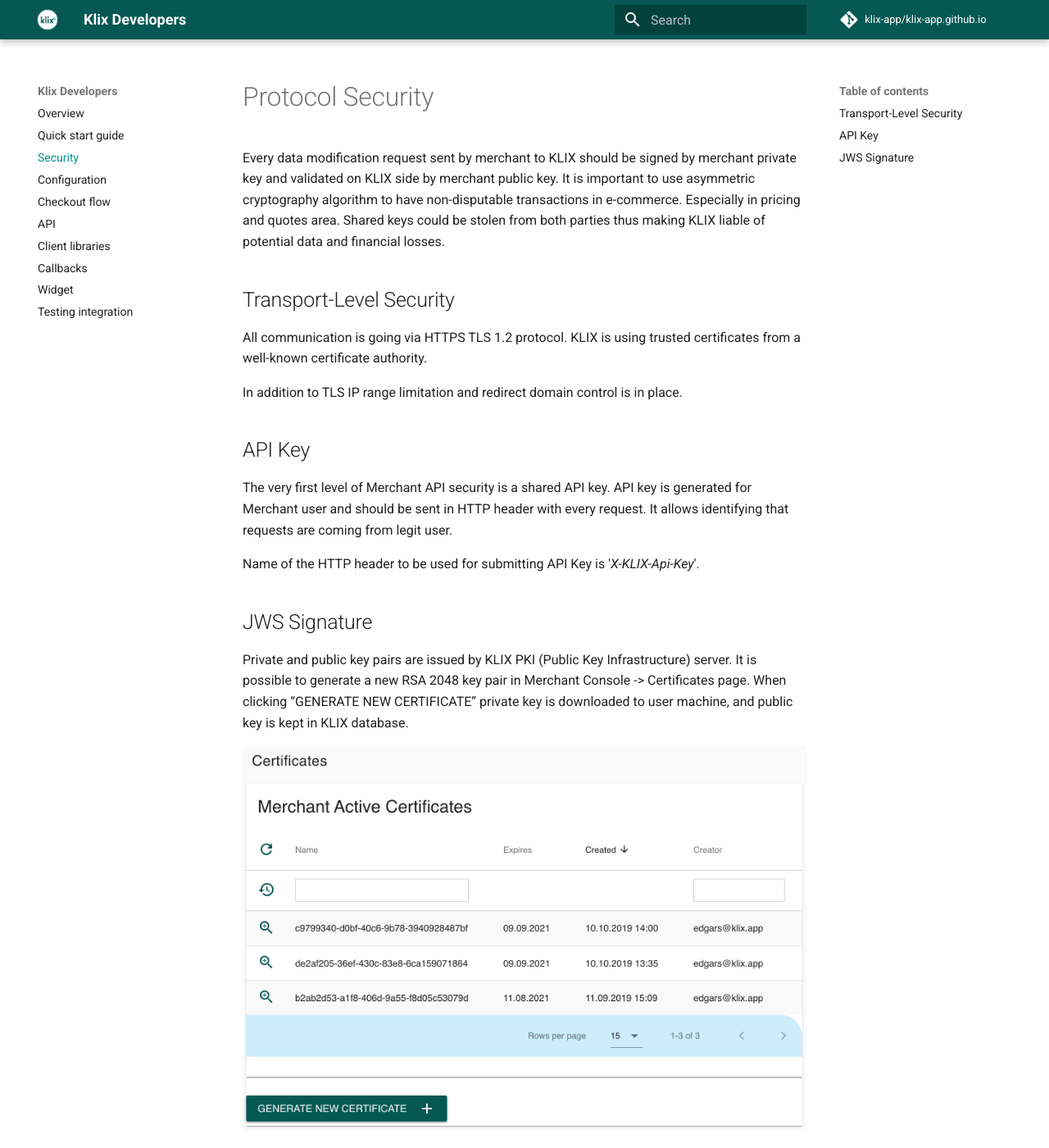
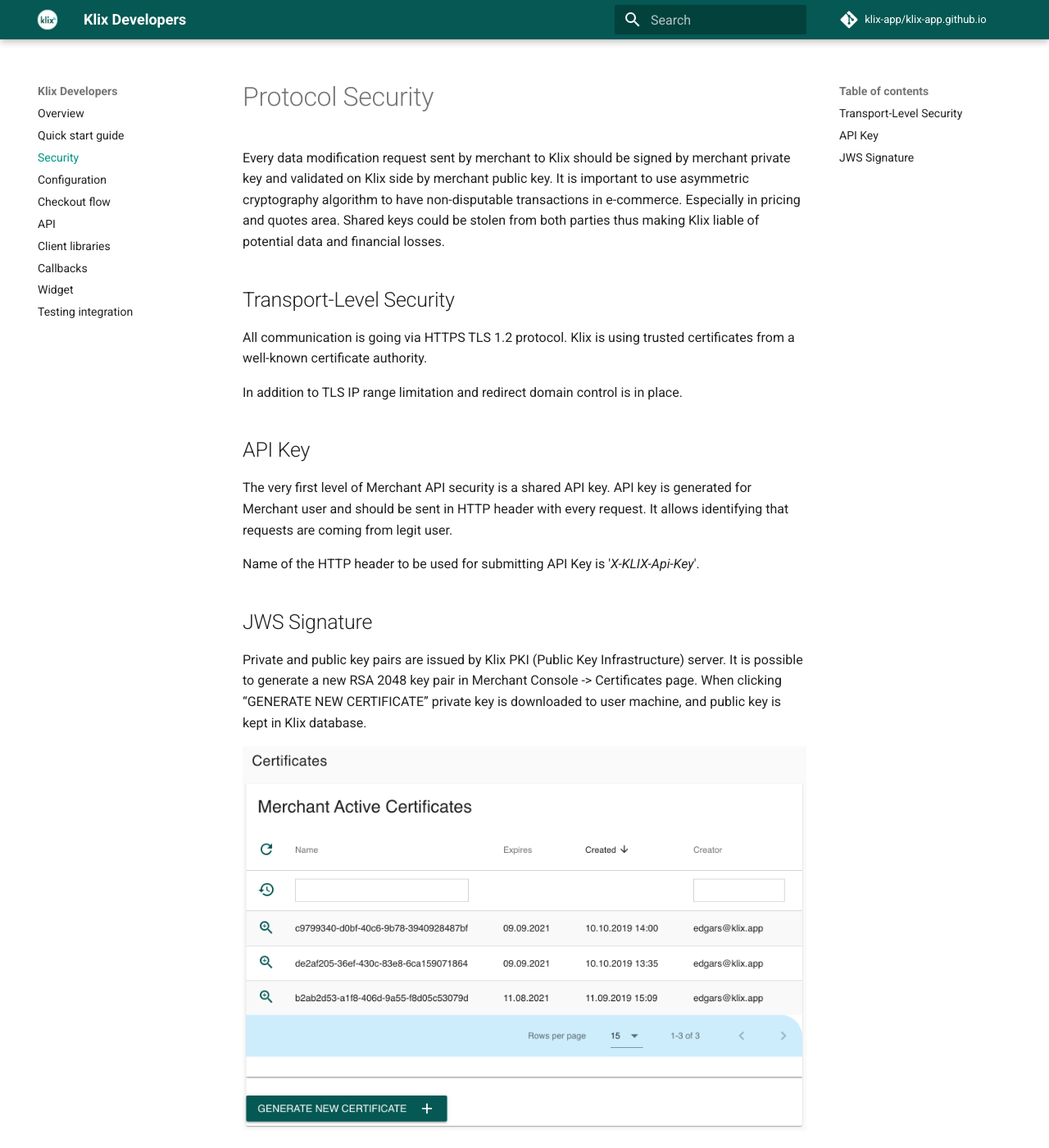
Before and after one commit to klix-app/klix-developer-documentation-website, an MkDocs documentation site: the page built from docs/security.md, in a window 1280 px wide and 1400 px high. Shown: the whole window at 82% size. Built offline with MkDocs 1.6.1 and Material for MkDocs 9.7.7, drawn with Linux system fonts in a browser that asks for light colours; comment, search, counter and statistics services are not loaded; some of the changed text lies outside the part shown.

```diff
--- a/docs/security.md
+++ b/docs/security.md
@@ -1,10 +1,10 @@
 # Protocol Security
 
-Every data modification request sent by merchant to KLIX should be signed by merchant private key and validated on KLIX side by merchant public key. It is important to use asymmetric cryptography algorithm to have non-disputable transactions in e-commerce. Especially in pricing and quotes area. Shared keys could be stolen from both parties thus making KLIX liable of potential data and financial losses.
+Every data modification request sent by merchant to Klix should be signed by merchant private key and validated on Klix side by merchant public key. It is important to use asymmetric cryptography algorithm to have non-disputable transactions in e-commerce. Especially in pricing and quotes area. Shared keys could be stolen from both parties thus making Klix liable of potential data and financial losses.
 
 ## Transport-Level Security
 
-All communication is going via HTTPS TLS 1.2 protocol. KLIX is using trusted certificates from  a well-known certificate authority.
+All communication is going via HTTPS TLS 1.2 protocol. Klix is using trusted certificates from  a well-known certificate authority.
 
 In addition to TLS IP range limitation and redirect domain control is in place.
 
@@ -16,7 +16,7 @@ Name of the HTTP header to be used for submitting API Key is '_X-KLIX-Api-Key_'.
 
 ## JWS Signature
 
-Private and public key pairs are issued by KLIX PKI (Public Key Infrastructure) server. It is possible to generate a new RSA 2048 key pair in Merchant Console -> Certificates page. When clicking “GENERATE NEW CERTIFICATE” private key is downloaded to user machine, and public key is kept in KLIX database.
+Private and public key pairs are issued by Klix PKI (Public Key Infrastructure) server. It is possible to generate a new RSA 2048 key pair in Merchant Console -> Certificates page. When clicking “GENERATE NEW CERTIFICATE” private key is downloaded to user machine, and public key is kept in Klix database.
 
 ![alt_text](images/merchant_console_generate_new_certificate.png "Generate merchant certificate in Merchant Console")
 
@@ -30,7 +30,7 @@ _“JWS compact serialization represents a signed JWT as a compact URL-safe stri
 
 [^2]: [https://medium.facilelogin.com/jwt-jws-and-jwe-for-not-so-dummies-b63310d201a3](https://medium.facilelogin.com/jwt-jws-and-jwe-for-not-so-dummies-b63310d201a3)
 
-This is Java code[^3] example using Nimbus Jose JWT open source library. It generates an RSA private/public key pair and signs it with JWS signature. In real environment merchant API user would be using a private key generated from KLIX Merchant Console.
+This is Java code[^3] example using Nimbus Jose JWT open source library. It generates an RSA private/public key pair and signs it with JWS signature. In real environment merchant API user would be using a private key generated from Klix Merchant Console.
 
 [^3]: [https://connect2id.com/products/nimbus-jose-jwt/examples/jws-with-rsa-signature](https://connect2id.com/products/nimbus-jose-jwt/examples/jws-with-rsa-signature)
 
@@ -84,12 +84,12 @@ There are JWS libraries available for all common implementation platforms: PHP,
 Merchant RSA Key Pair generation guidelines:
 
 * Each key pair is assigned a unique identifier in KIiX database;
-* Merchant private key is not stored in KLIX and its responsibility of merchant to keep it secure;
-* Key could be revoked by the merchant or KLIX admin at any time;
+* Merchant private key is not stored in Klix and its responsibility of merchant to keep it secure;
+* Key could be revoked by the merchant or Klix admin at any time;
 * Multiple keys could be active at the same time. JWS ‘_kid_’ parameter helps to identify which key is used in a particular request;
 * Default Key expiration time is 2 calendar years. This is defined on PKI policies level;
 * Notifications about key status changes (as well as expiration reminders) should be sent to merchant email address (and potentially SMS);
 
-Requests going from KLIX to merchant defined callback URL are also signed digitally using KLIX private key and validated using public key, which is available in Merchant Console.
+Requests going from Klix to merchant defined callback URL are also signed digitally using Klix private key and validated using public key, which is available in Merchant Console.
 
 JWS signature content could be debugged inside online tool [https://jwt.io/](https://jwt.io/). Do not share your private key content online, since it will be compromised!
```
Also changed, not shown: docs/callbacks.md (+2 -2 lines), docs/checkout-flow.md (+2 -2 lines), docs/index.md (+1 -1 lines), docs/widget.md (+1 -1 lines).
